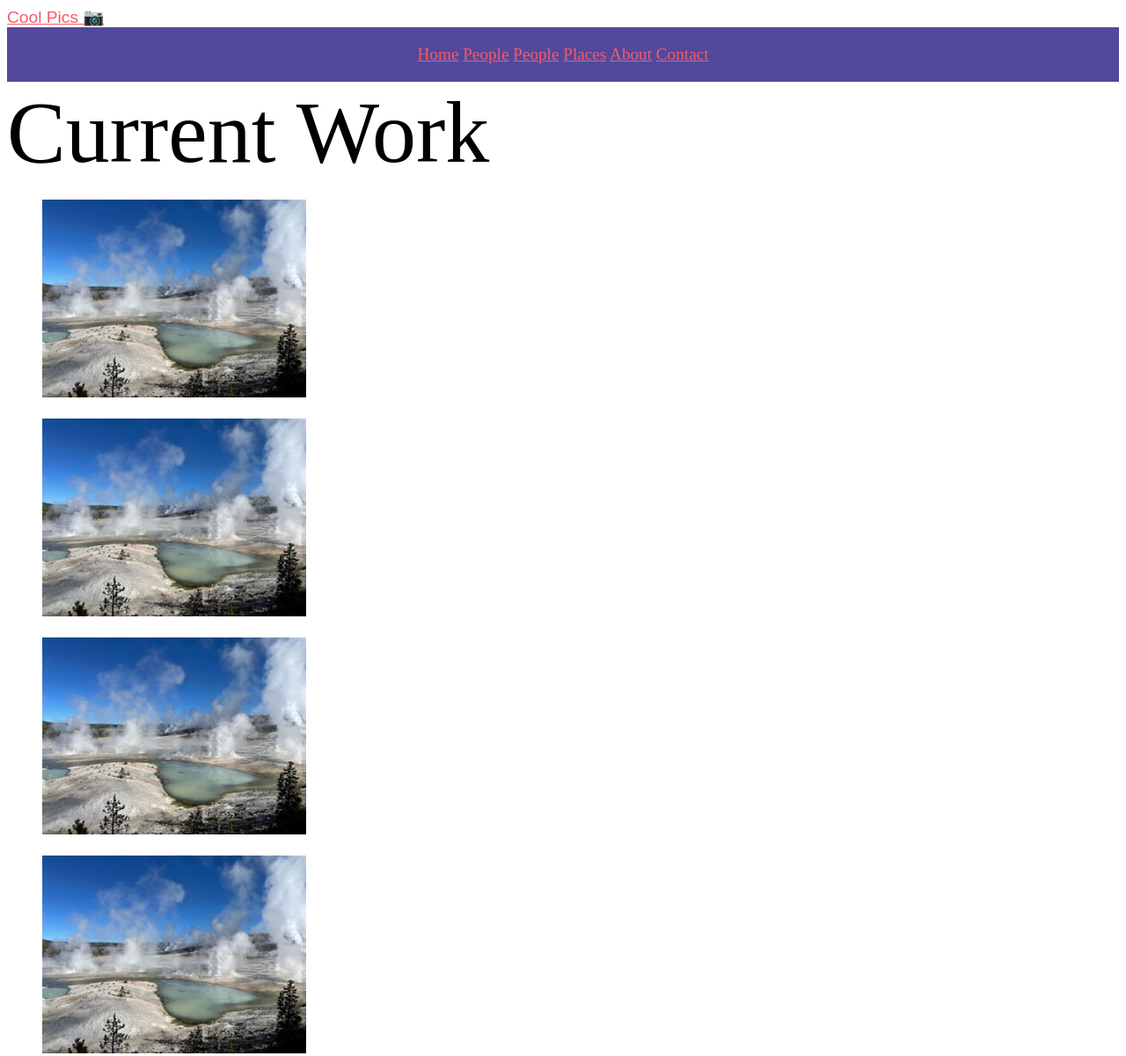
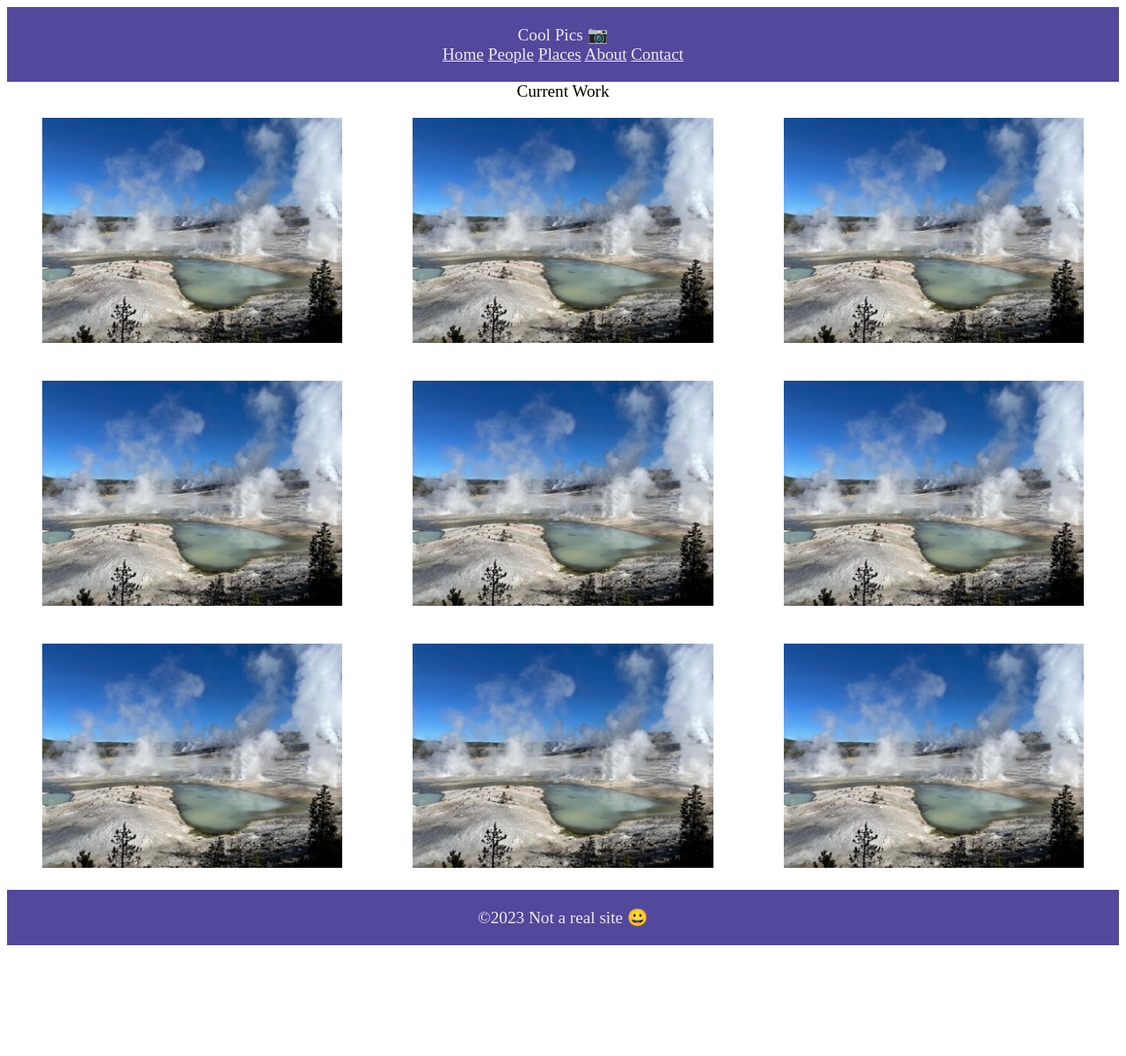
Before and after one commit to Robloxairport14/WDD131, a plain HTML site: page coolpics/index.html in a window 1280 px wide. Shown: the top 1201 px of the page at 88% size. After the commit the page ends 1083 px from the top, so only its background shows below. Drawn offline with Linux system fonts and the light colour scheme; a web font is replaced by a local one.

Commit message:
past due

```diff
--- a/coolpics/coolpics.css
+++ b/coolpics/coolpics.css
@@ -14,22 +14,36 @@
 body {
     font-family: var(--primary-font);
     font-size: 1.2em;
+
+    div.guyzer{
+        display: grid;
+        grid-template-columns: auto auto auto;
+        grid-template-rows: auto auto auto;
     }
-  a:link,
+
+  a:link {
+    color: var(--text-light);
+  }
   a:visited {
     color: var(--accent-color);
   }
+  a[href]{
+    color: var(--text-light);
+  }
+  a[href="coolpics/index.html"]{
+    color: var(--text-light);
+    text-decoration: none;
+  }
   img {
 	max-width: 100%;
-    width: 300px;
     }
     div#cw{
         font-family: var(--secondary-font);
-    font-size: 100px;
+        font-size: 100%;
+        text-align: center;
     }
     header {
         background-color: var(--primary-color);
-    color: var(--text-light);
         padding: 20px;
         text-align: center;
         font-family: var(--secondary-font);
@@ -41,9 +55,19 @@ footer {
         text-align: center;
         font-family: var(--secondary-font);
     }
+}
 @media screen and (max-width: 700px) { /*changing to 1 column for photo galary */
     body {
         font-size: 1.5em;
+        div.guyzer{
+        display: grid;
+        grid-template-columns: 100%;
+    }
+        div.guyzer > figure.f{
+            grid-column-start: 0;
+            grid-column-end: 8;
+
+        }
     }
     header {
         font-size: 1.5em;
@@ -52,4 +76,14 @@ footer {
         font-size: 1.5em;
     }
 }
-@media screen and (max-width: 1000px){} /*changing to 2 columns for photo galary */
+@media screen and (max-width: 1000px){
+    body {
+        font-size: 1.5em;
+        div.guyzer{
+        display: grid;
+        grid-template-columns: repeat(2, auto);
+        grid-template-rows: repeat(1, auto);
+    }
+
+    }
+} /*changing to 2 columns for photo galary */
--- a/coolpics/index.html
+++ b/coolpics/index.html
@@ -4,16 +4,14 @@
 <head>
     <link rel="stylesheet" href="coolpics.css">
     <script defer src="coolpics.js"></script>
-    <a href="coolpics/index.html">Cool Pics 📷</a>
     <meta charset="UTF-8">
     <meta name="viewport" content="width=device-width, initial-scale=1.0">
-    <title>Cool Pics 📷</title>
 </head>
 <body>
     <header>
-        <nav cass="menu">
+        <a href="coolpics/index.html">Cool Pics 📷</a>
+        <nav class="menu">
             <a href="">Home</a>
-            <a href="">People</a>
             <a href="">People</a>
             <a href="">Places</a>
             <a href="">About</a>
@@ -22,33 +20,35 @@
     </header>
     <main>
         <div id="cw">Current Work</div>
-        <figure>
+        <div class="guyzer">
+            <figure class="f">
                 <img src="norris-sm.jpeg" alt="picture">
             </figure>
-        <figure>
+            <figure class="f">
                 <img src="norris-sm.jpeg" alt="picture">
             </figure>
-        <figure>
+            <figure class="f">
                 <img src="norris-sm.jpeg" alt="picture">
             </figure>
-        <figure>
+            <figure class="f">
                 <img src="norris-sm.jpeg" alt="picture">
             </figure>
-        <figure>
+            <figure class="f">
                 <img src="norris-sm.jpeg" alt="picture">
             </figure>
-        <figure>
+            <figure class="f">
                 <img src="norris-sm.jpeg" alt="picture">
             </figure>
-        <figure>
+            <figure class="f">
                 <img src="norris-sm.jpeg" alt="picture">
             </figure>
-        <figure>
+            <figure class="f">
                 <img src="norris-sm.jpeg" alt="picture">
             </figure>
-        <figure>
+            <figure class="f">
                 <img src="norris-sm.jpeg" alt="picture">
             </figure>
+        </div>
     </main>
     <footer>
         ©2023 Not a real site 😀
```
Lines whose indentation alone changed are shown as unchanged.
